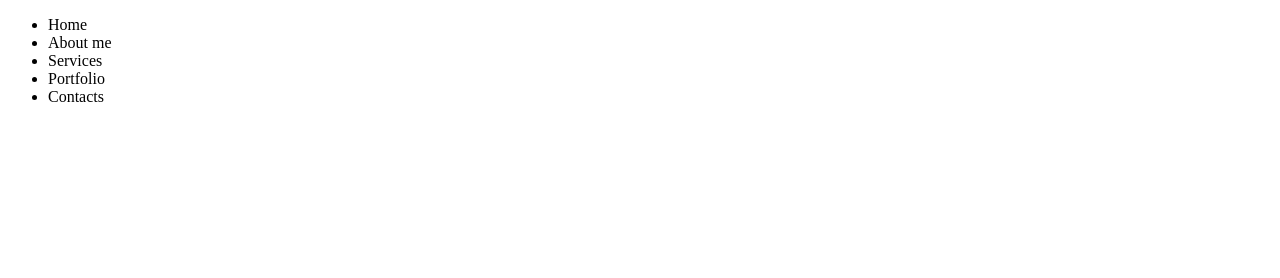
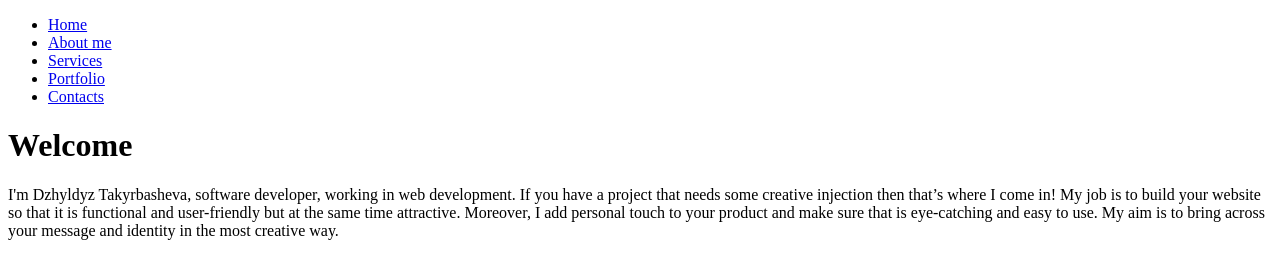
Before and after one commit to Dzhyldyz/dzhyldyz.github.io, a plain HTML site: page index.html in a window 1280 px wide. Drawn offline with Linux system fonts and the light colour scheme.

Commit message:
I added article

```diff
--- a/index.html
+++ b/index.html
@@ -12,13 +12,26 @@
         <nav>
                 <ul>
 
-                   <li><a href="Home"></a>Home</li>
-                   <li><a href="About me"></a>About me</li>
-                   <li><a href="Services"></a>Services</li>
-                   <li><a href="Portfolio"></a>Portfolio</li>
-                   <li><a href="Contacts"></a>Contacts</li>
+                   <li><a href="home.html">Home</a></li>
+                   <li><a href="about me.html">About me</a></li>
+                   <li><a href="services.html">Services</a></li>
+                   <li><a href="portfolio.html">Portfolio</a></li>
+                   <li><a href="contacts.html">Contacts</a></li>
                 </ul>
-            </nav>
+        </nav>
+        <header>
+            <h1>Welcome</h1>
+        </header>
+        <section id="content">
+            <article>
+                    I'm Dzhyldyz Takyrbasheva, software developer, working in web development. If you have a project that needs some creative injection then that’s where I come in!
+
+                    My job is to build your website so that it is functional and user-friendly but at the same time attractive. Moreover, I add personal touch to your product and make sure that is eye-catching and easy to use. My aim is to bring across your message and identity in the most creative way.
+
+
+            </article>
+
+        </section>
 
 </body>
 </html>
```
